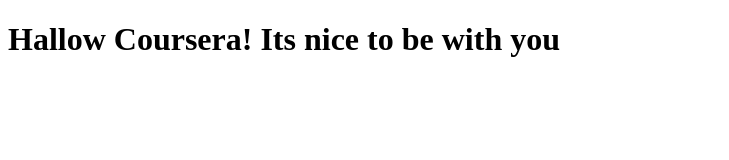
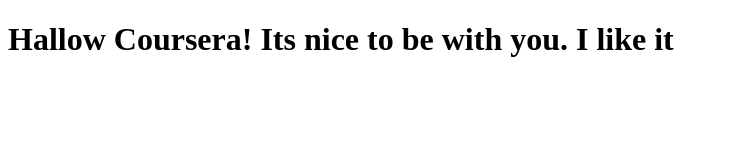
Before and after one commit to smakame/Training, a plain HTML site: page site/index.html in a window 1280 px wide. Shown: the whole page, without its empty margins (0-729 px from the left). Drawn offline with Linux system fonts and the light colour scheme.

Commit message:
small changes.

```diff
--- a/site/index.html
+++ b/site/index.html
@@ -4,6 +4,6 @@
 	<title>Hello Coursera</title>
 </head>
 <body>
-<h1> Hallow Coursera! Its nice to be with you</h1>
+<h1> Hallow Coursera! Its nice to be with you. I like it</h1>
 </body>
 </html>
```
